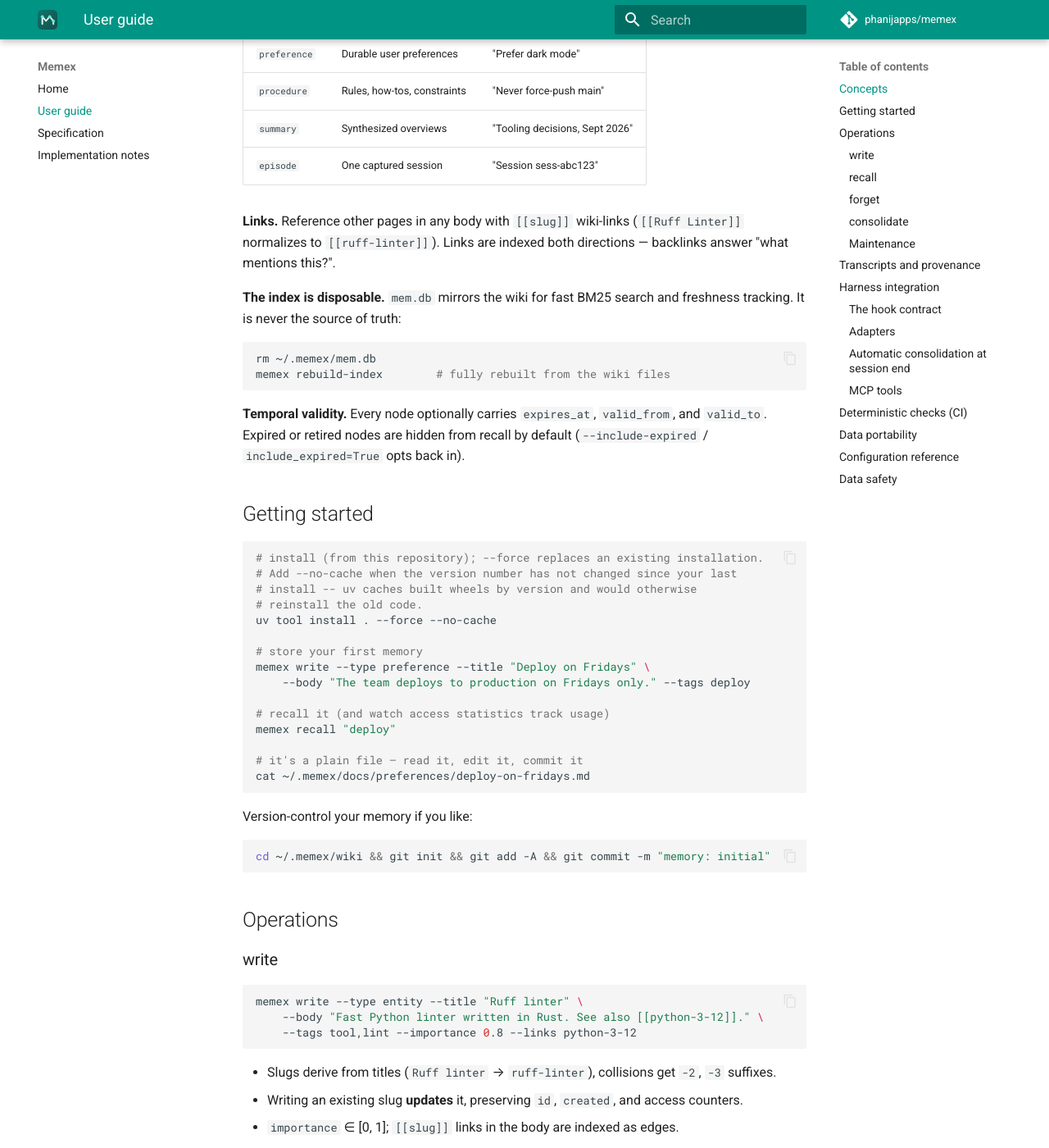
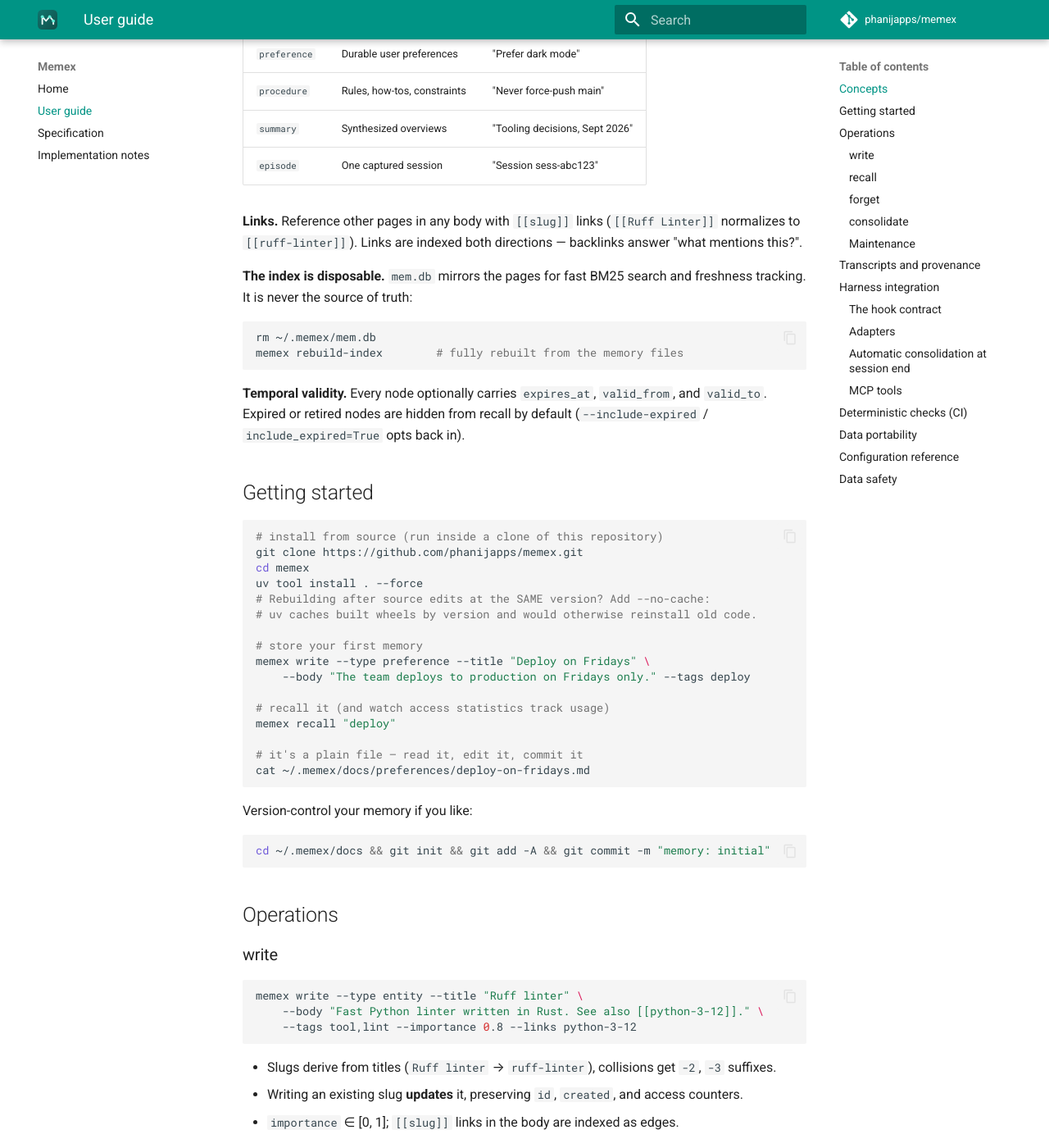
Before and after one commit to agent-memory-atlas-archive/phanijapps--memex, an MkDocs documentation site: the page built from docs/guide.md, in a window 1280 px wide and 1400 px high, scrolled down 1061 px. Shown: the whole window at 82% size. Built offline with MkDocs 1.6.1 and Material for MkDocs 9.7.7, drawn with Linux system fonts in a browser that asks for light colours; comment, search, counter and statistics services are not loaded; some of the changed text lies outside the part shown.

Commit message:
docs: scrub wiki terminology from guide/README/site; correct install steps (clone + cd); [pages] config section with [wiki] alias; 0.2.4

````diff
--- a/docs/guide.md
+++ b/docs/guide.md
@@ -14,7 +14,7 @@ Everything you need to run memex for yourself, your agent, or your team.
 
 ## Concepts
 
-**The wiki is the filesystem.** Every memory is a Markdown page under
+**The memory store is the filesystem.** Every memory is a Markdown page under
 `~/.memex/docs/`, with YAML front matter and a Markdown body. Pages are
 human-readable, git-able, and editable by hand in any editor. If you edit a
 page externally, `memex rebuild-index` (or `memex watch`) picks it up.
@@ -43,16 +43,16 @@ page externally, `memex rebuild-index` (or `memex watch`) picks it up.
 | `summary` | Synthesized overviews | "Tooling decisions, Sept 2026" |
 | `episode` | One captured session | "Session sess-abc123" |
 
-**Links.** Reference other pages in any body with `[[slug]]` wiki-links
+**Links.** Reference other pages in any body with `[[slug]]` links
 (`[[Ruff Linter]]` normalizes to `[[ruff-linter]]`). Links are indexed both
 directions — backlinks answer "what mentions this?".
 
-**The index is disposable.** `mem.db` mirrors the wiki for fast BM25 search
+**The index is disposable.** `mem.db` mirrors the pages for fast BM25 search
 and freshness tracking. It is never the source of truth:
 
 ```bash
 rm ~/.memex/mem.db
-memex rebuild-index        # fully rebuilt from the wiki files
+memex rebuild-index        # fully rebuilt from the memory files
 ```
 
 **Temporal validity.** Every node optionally carries `expires_at`,
@@ -62,11 +62,12 @@ recall by default (`--include-expired` / `include_expired=True` opts back in).
 ## Getting started
 
 ```bash
-# install (from this repository); --force replaces an existing installation.
-# Add --no-cache when the version number has not changed since your last
-# install -- uv caches built wheels by version and would otherwise
-# reinstall the old code.
-uv tool install . --force --no-cache
+# install from source (run inside a clone of this repository)
+git clone https://github.com/phanijapps/memex.git
+cd memex
+uv tool install . --force
+# Rebuilding after source edits at the SAME version? Add --no-cache:
+# uv caches built wheels by version and would otherwise reinstall old code.
 
 # store your first memory
 memex write --type preference --title "Deploy on Fridays" \
@@ -82,7 +83,7 @@ cat ~/.memex/docs/preferences/deploy-on-fridays.md
 Version-control your memory if you like:
 
 ```bash
-cd ~/.memex/wiki && git init && git add -A && git commit -m "memory: initial"
+cd ~/.memex/docs && git init && git add -A && git commit -m "memory: initial"
 ```
 
 ## Operations
@@ -147,7 +148,7 @@ with any OpenAI-compatible endpoint — OpenAI, Ollama, LM Studio, OpenRouter
 ### Maintenance
 
 ```bash
-memex rebuild-index --force    # full re-index from the wiki files
+memex rebuild-index --force    # full re-index from the memory files
 memex watch                    # poll for hand-edited pages and re-index
 memex info                     # counts, index state, last rebuild
 ```
@@ -286,7 +287,7 @@ memex verify                                # health only
 memex verify --since 2026-09-15T00:00:00Z --require-recall --require-write
 ```
 
-Always checked: every wiki page parses; the index matches content hashes;
+Always checked: every page parses; the index matches content hashes;
 every link resolves. With `--since`, memex additionally reports recall
 activity (access telemetry) and write activity (updated timestamps) since
 the cutoff; `--require-*` turns missing evidence into exit code 1. The
@@ -296,7 +297,7 @@ memex-verify.yml`).
 ## Data portability
 
 ```bash
-memex backup --output memex-backup.tar.gz   # wiki + transcripts + mem.db snapshot
+memex backup --output memex-backup.tar.gz   # pages + transcripts + mem.db snapshot
 memex verify memex-backup.tar.gz 2>/dev/null || true   # (verification is built into restore)
 memex restore --input memex-backup.tar.gz   # validates members, moves old data aside, rebuilds index
 memex export --output nodes.json            # JSON node document
@@ -341,7 +342,7 @@ half_life_days = 30        # importance halves per N idle days (explicit apply o
 watch_poll_interval = 60   # 0 disables
 auto_rebuild_on_startup = false
 
-[wiki]
+[pages]
 default_importance = 0.5
 max_body_chars = 50000
 slug_algo = "kebab"        # kebab | sha1
--- a/pyproject.toml
+++ b/pyproject.toml
@@ -4,7 +4,7 @@ build-backend = "hatchling.build"
 
 [project]
 name = "memex"
-version = "0.2.3"
+version = "0.2.4"
 description = "A durable, team-ready memory layer for AI coding agents."
 readme = "README.md"
 requires-python = ">=3.12"
--- a/src/memex/__init__.py
+++ b/src/memex/__init__.py
@@ -33,7 +33,7 @@ from memex.domain.models import (
 )
 from memex.infrastructure.config import MemexConfig
 
-__version__ = "0.2.3"
+__version__ = "0.2.4"
 
 __all__ = [
     "BackupError",
````
Also changed, not shown: README.md (+4 -4 lines), docs/index.md (+2 -2 lines), docs/spec.md (+10 -0 lines), 3 other files.
